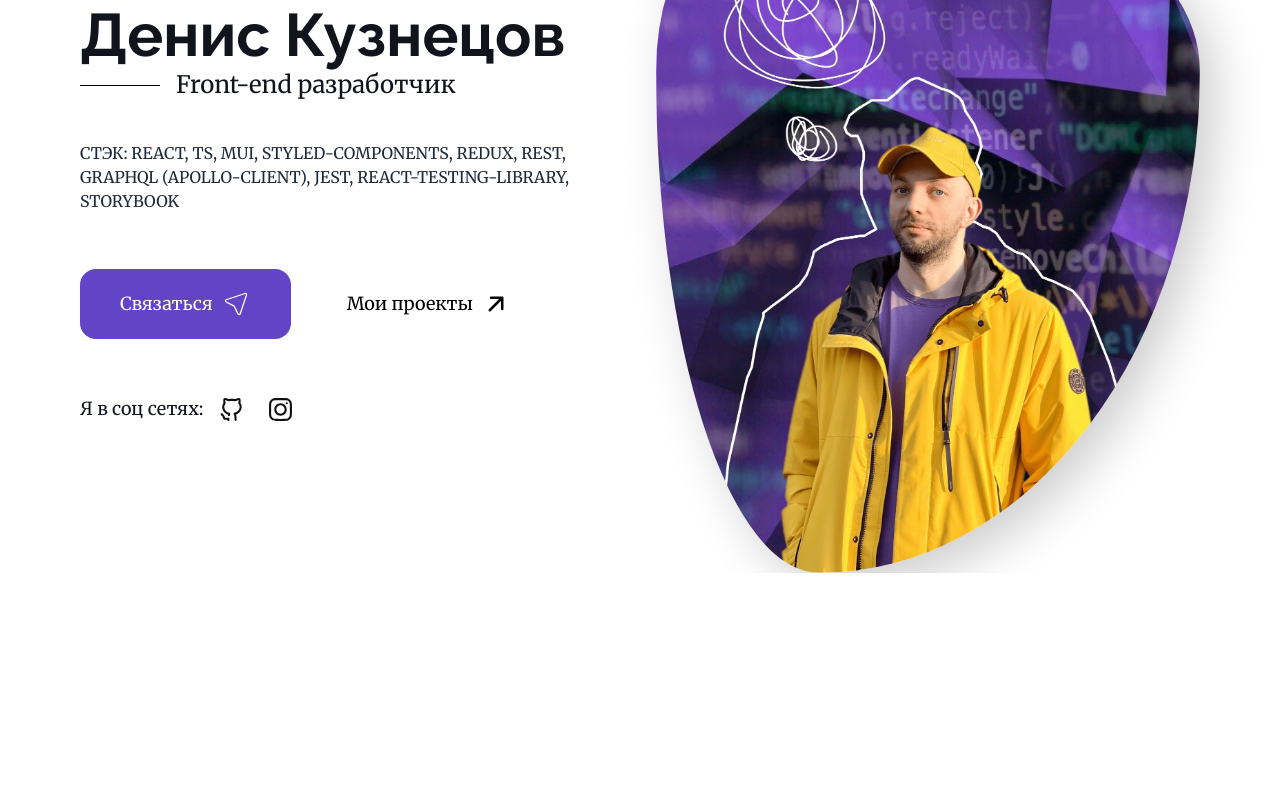
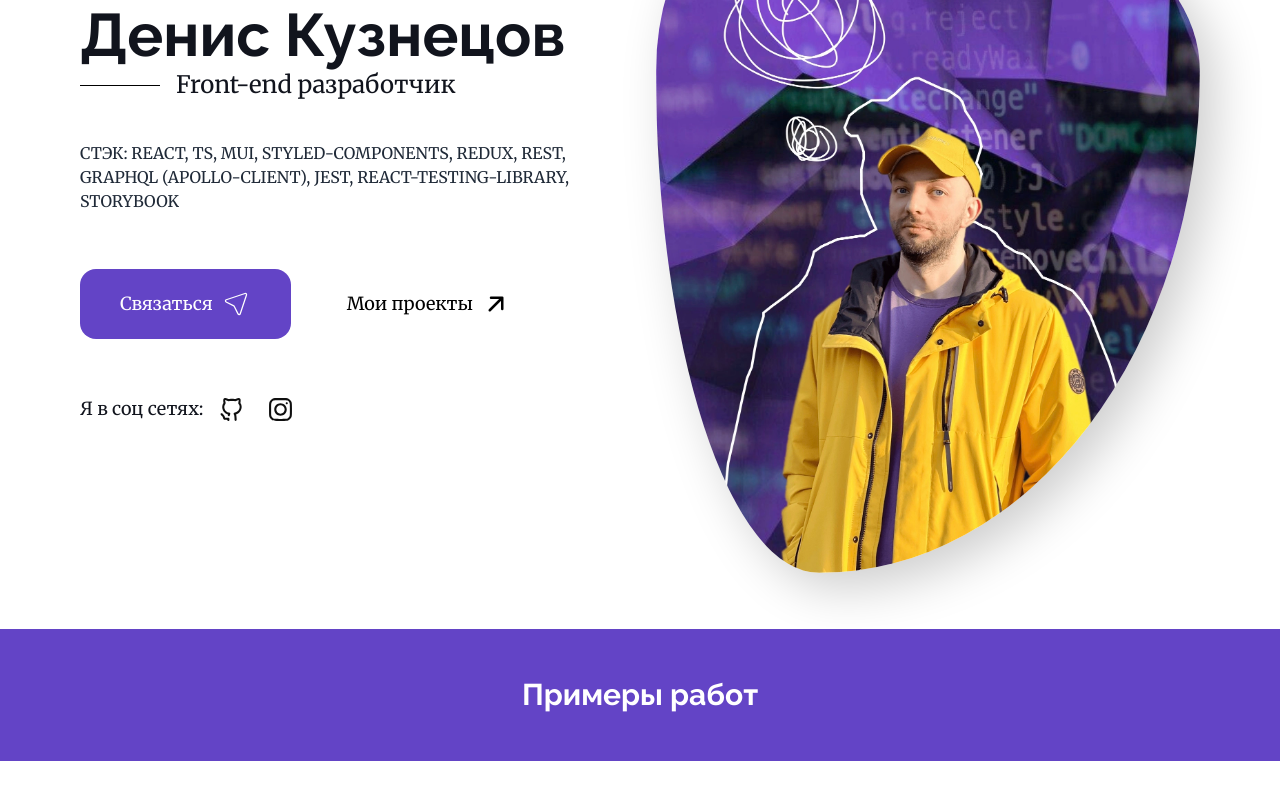
Before and after one commit to DenKuznets/portfolio-2, a Next.js app: page / in a window 1280 px wide. Shown: the part 266-1066 px from the top of the page. Before the commit the page ends 839 px from the top, so only its background shows below. Built offline with nearby package versions, Linux system fonts and the light colour scheme.

Commit message:
h2 examples added

```diff
--- a/app/page.tsx
+++ b/app/page.tsx
@@ -11,8 +11,8 @@ export default function Home() {
             <Header />
             <main className="pt-8 flex flex-col">
                 <Hero/>
+                <h2 className='text-3xl font-bold text-center my-14 bg-violet text-white py-12'>{text.examples}</h2>
                 {/*
-                <h2 className='text-3xl font-bold text-center my-14'>{text.header.nav.work}</h2>
                 <Section className='bg-violet text-white' projectId={1} />
                 <Section projectId={2} />
                 <Section projectId={3} /> */}
```
